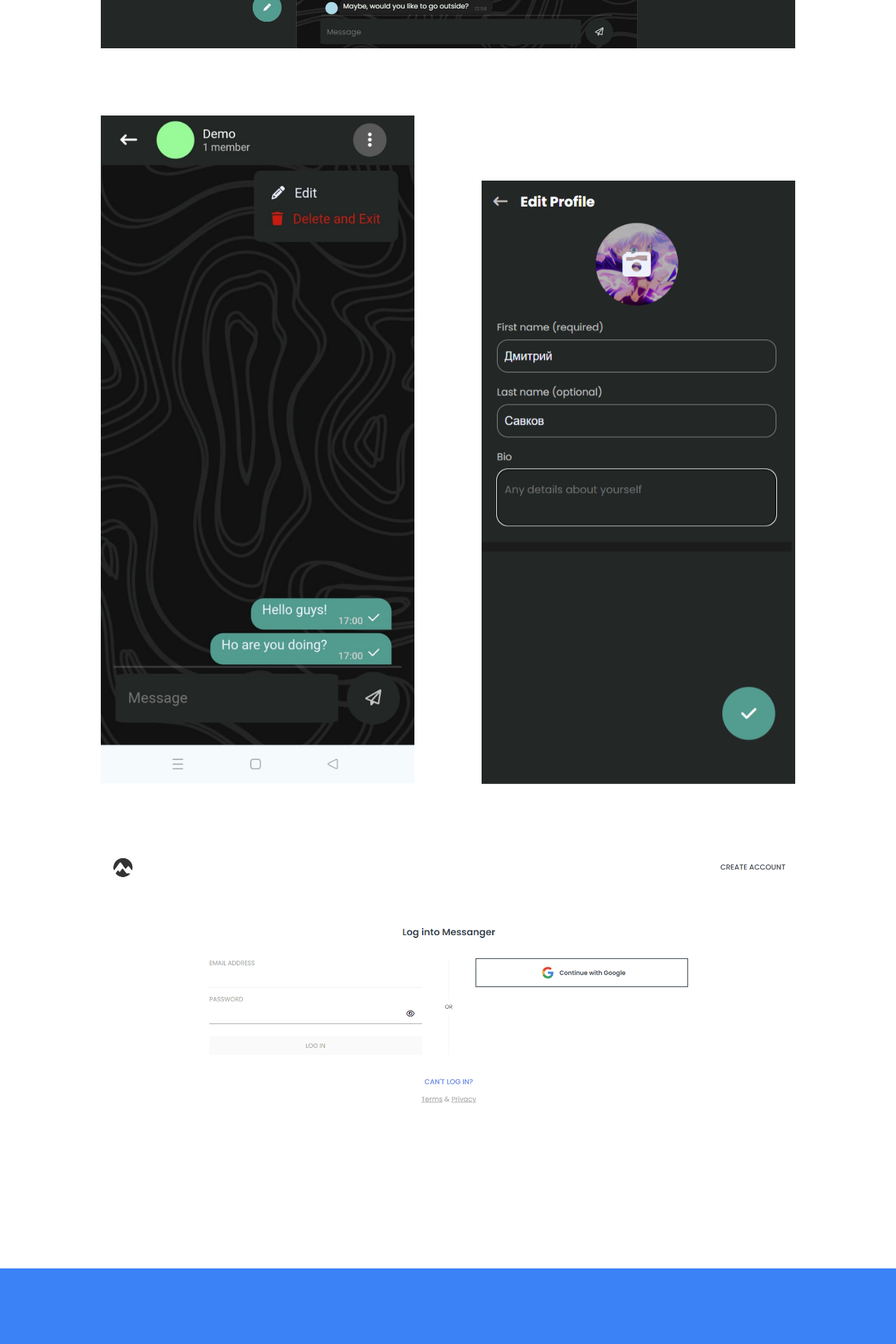
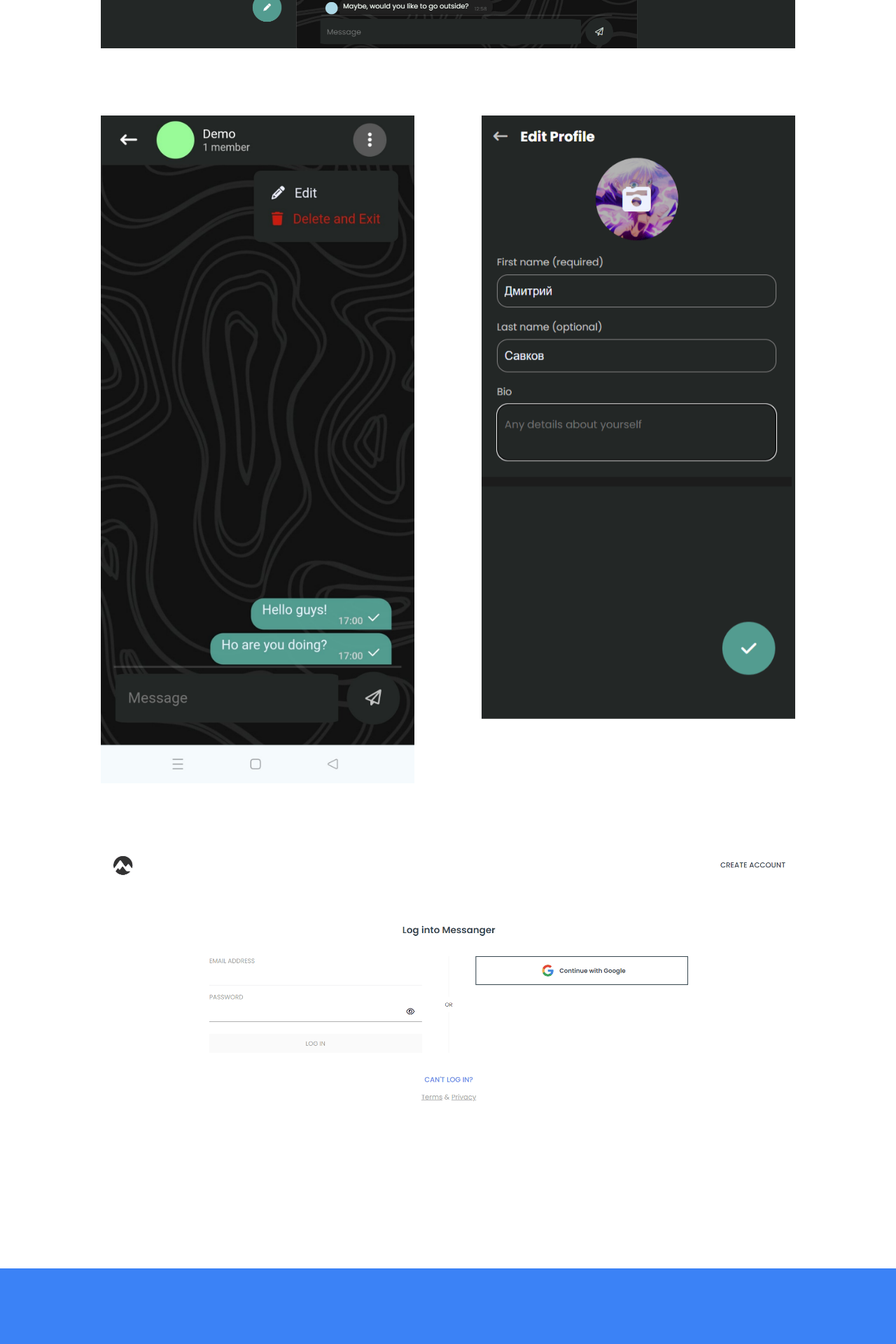
Before and after one commit to dimayhoo/Portfolio, a React (Vite) app: page / in a window 1280 px wide. Shown: the part 2020-3940 px from the top of the page at 70% size. Built offline with nearby package versions, Linux system fonts and the light colour scheme.

Commit message:
Added hrefs in social links.

```diff
--- a/src/components/DoubleImageSection.jsx
+++ b/src/components/DoubleImageSection.jsx
@@ -6,10 +6,10 @@ import useObserverElement from '../hooks/ScrollAnimations'
 function DoubleImageSection({data}) {
   const [img1, img2, img3, img4] = data
   const positions = {
-    'center': 'items-center justify-center p-8',
-    'x-center': 'items-end justify-center px-8 pt-8',
-    'bottom-left': 'items-end justify-start pr-8 pt-8',
-    'bottom-right': 'items-center justify-end pl-8 pt-8'
+    'center': 'p-8',
+    'x-center': 'px-8 pt-8',
+    'bottom-left': 'pr-8 pt-8',
+    'bottom-right': 'pl-8 pt-8'
   }
 
   const backgrounds = {
@@ -27,25 +27,25 @@ function DoubleImageSection({data}) {
 
   return (
     <section className='flex flex-col space-y-16 px-14 h-[280vh]'>
-        <div className={`flex-[5] project-image-wrapper flex
-            ${positions[img1.position]} ${backgrounds[img1.bg]}`}>
+        <div className={`flex-[5] project-image-wrapper
+        ${positions[img1.position]} ${backgrounds[img1.bg]}`}>
             <img ref={el => images.current.push(el)} alt="image from project"
             src={img1.src} className='project-image'/>
         </div>
         <div className='flex flex-[4] space-x-16 project-image-wrapper'>
-            <div className={`flex-1 flex
-                ${positions[img2.position]} ${backgrounds[img2.bg]}`}>
+            <div className={`flex-1
+            ${positions[img2.position]} ${backgrounds[img2.bg]}`}>
                 <img ref={el => images.current.push(el)} alt="image from project"
                 src={img2.src} className='project-image'/>
             </div>
-            <div className={`flex-1 flex
-                ${positions[img3.position]} ${backgrounds[img3.bg]}`}>
+            <div className={`flex-1
+            ${positions[img3.position]} ${backgrounds[img3.bg]}`}>
                 <img ref={el => images.current.push(el)} alt="image from project"
                 src={img3.src} className='project-image'/>
             </div>
         </div>
-        <div className={`flex-[5] project-image-wrapper flex
-            ${positions[img4.position]} ${backgrounds[img4.bg]}`}>
+        <div className={`flex-[5] project-image-wrapper
+        ${positions[img4.position]} ${backgrounds[img4.bg]}`}>
             <img ref={el => images.current.push(el)} alt="image from project"
             src={img4.src} className='project-image'/>
         </div>
--- a/src/data.json
+++ b/src/data.json
@@ -204,23 +204,23 @@
     ],
     "socialLinks": [
         {
-            "href": "",
+            "href": "https://github.com/dimayhoo",
             "name": "GitHub"
         },
         {
-            "href": "",
+            "href": "https://leetcode.com/u/Gen307/",
             "name": "Leetcode"
         },
         {
-            "href": "",
+            "href": "https://www.linkedin.com/in/dmitry-savkov-440b91278/",
             "name": "LinkedIn"
         },
         {
-            "href": "",
+            "href": "https://x.com/st117_dmitry",
             "name": "X (Twitter)"
         },
         {
-            "href": "",
+            "href": "https://www.dropbox.com/scl/fi/ti6ofo8q1vbst5ldsb7if/Dmitry-Savkov-Resume.pdf?rlkey=lfo6x4w4sp6yjs5p1wqv1i9pn&st=l9jreem2&dl=0",
             "name": "Resume"
         }
     ],
--- a/src/index.css
+++ b/src/index.css
@@ -16,9 +16,13 @@
         @apply relative overflow-hidden;
     }
 
+    .bottom-line-animated::before, .bottom-line-animated::after {
+        content: '';
+        @apply absolute w-[93%] h-[1px] mx-auto bg-gray-500 bottom-0 left-1/2 -translate-x-1/2
+    }
+
     .bottom-line-animated::after {
-        content: '';
-        @apply absolute w-full h-0.5 bg-white bottom-0 left-0 scale-x-0 origin-right transition-transform duration-200 ease-in;
+        @apply bg-white scale-x-0 origin-right transition-transform duration-500 ease-in-out;
     }
 
     .bottom-line-animated:hover::after {
```
